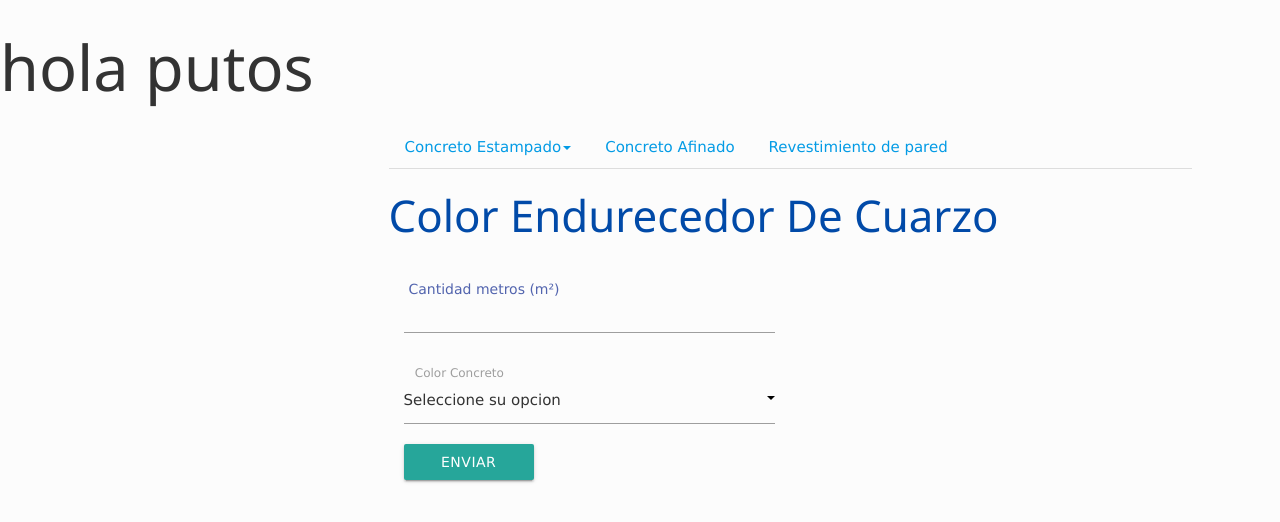
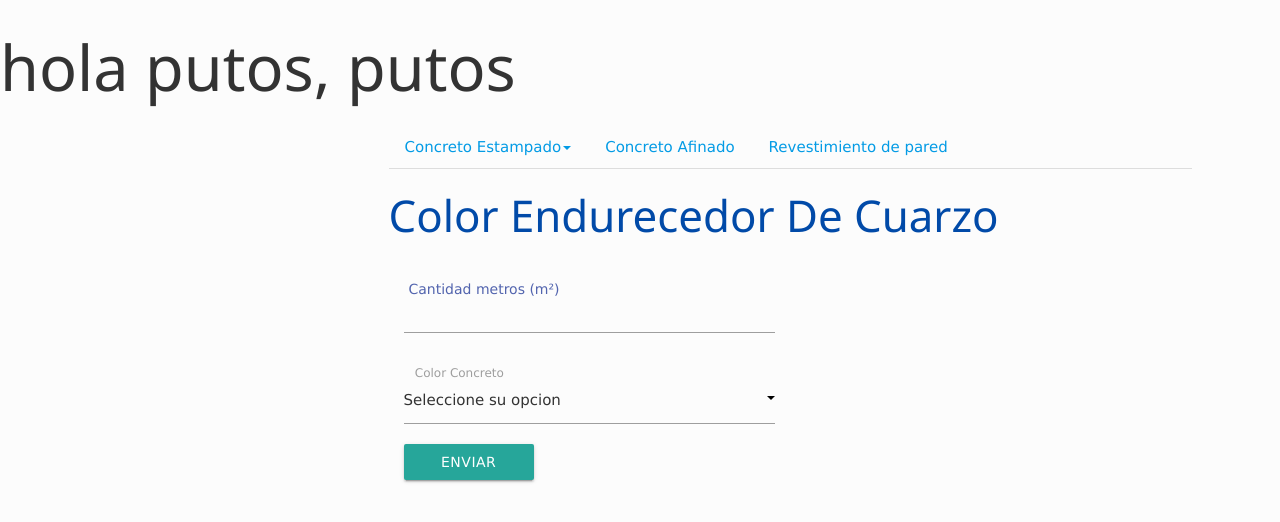
Before and after one commit to Quiasua/Calculadora, a plain HTML site: page Calculadora/Concreto.html in a window 1280 px wide. Drawn offline with Linux system fonts and the light colour scheme.

Commit message:
cambios putos

```diff
--- a/Calculadora/Concreto.html
+++ b/Calculadora/Concreto.html
@@ -13,7 +13,7 @@
     <script src="js/materialize.min.js"></script>
 </head>
 <body bgcolor="#E6E6FA">
-	<h1>hola putos</h1>
+	<h1>hola putos, putos</h1>
 	<main>
 		<section class="container">
 			<ul class="nav nav-tabs">
```
